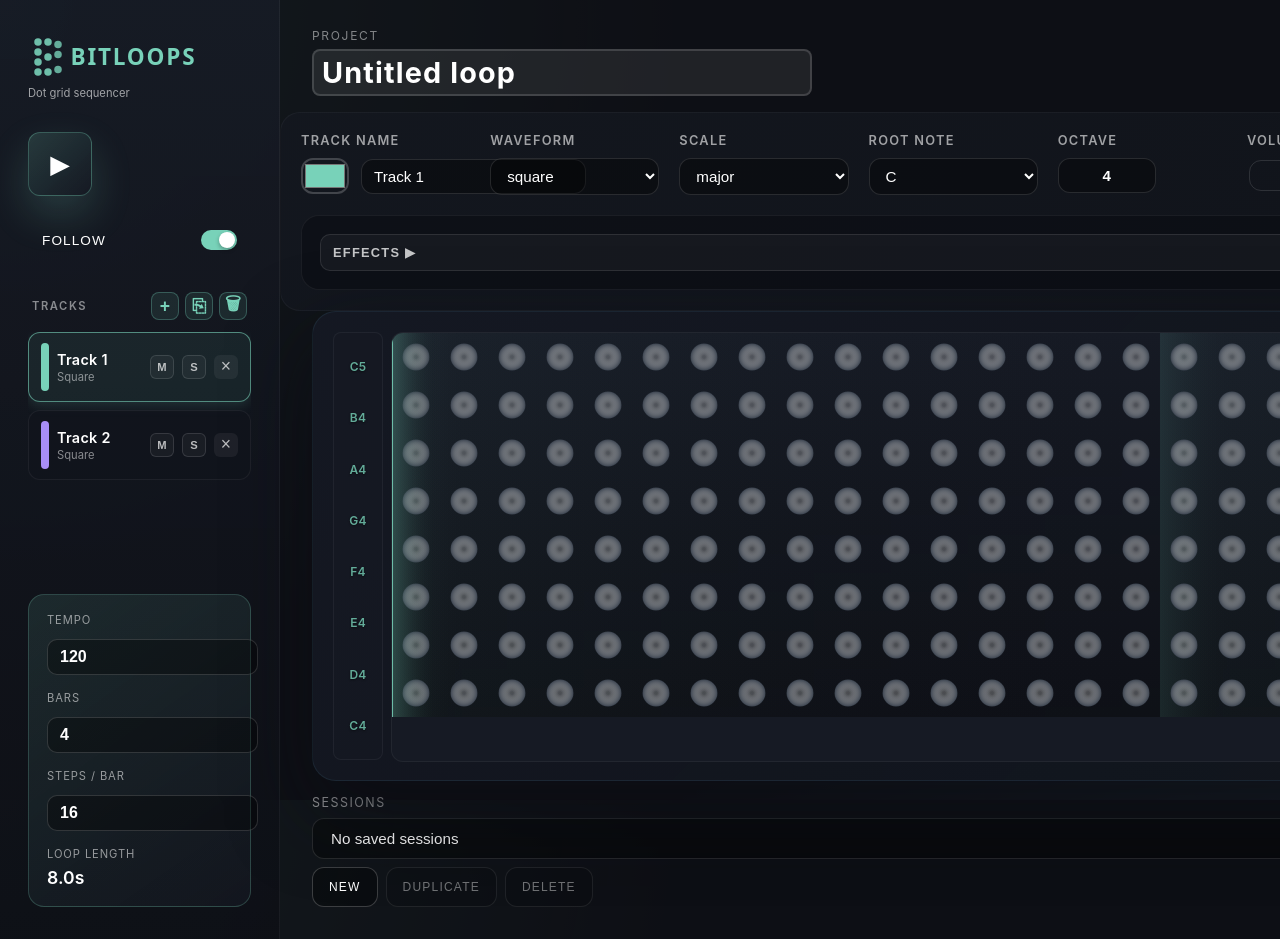
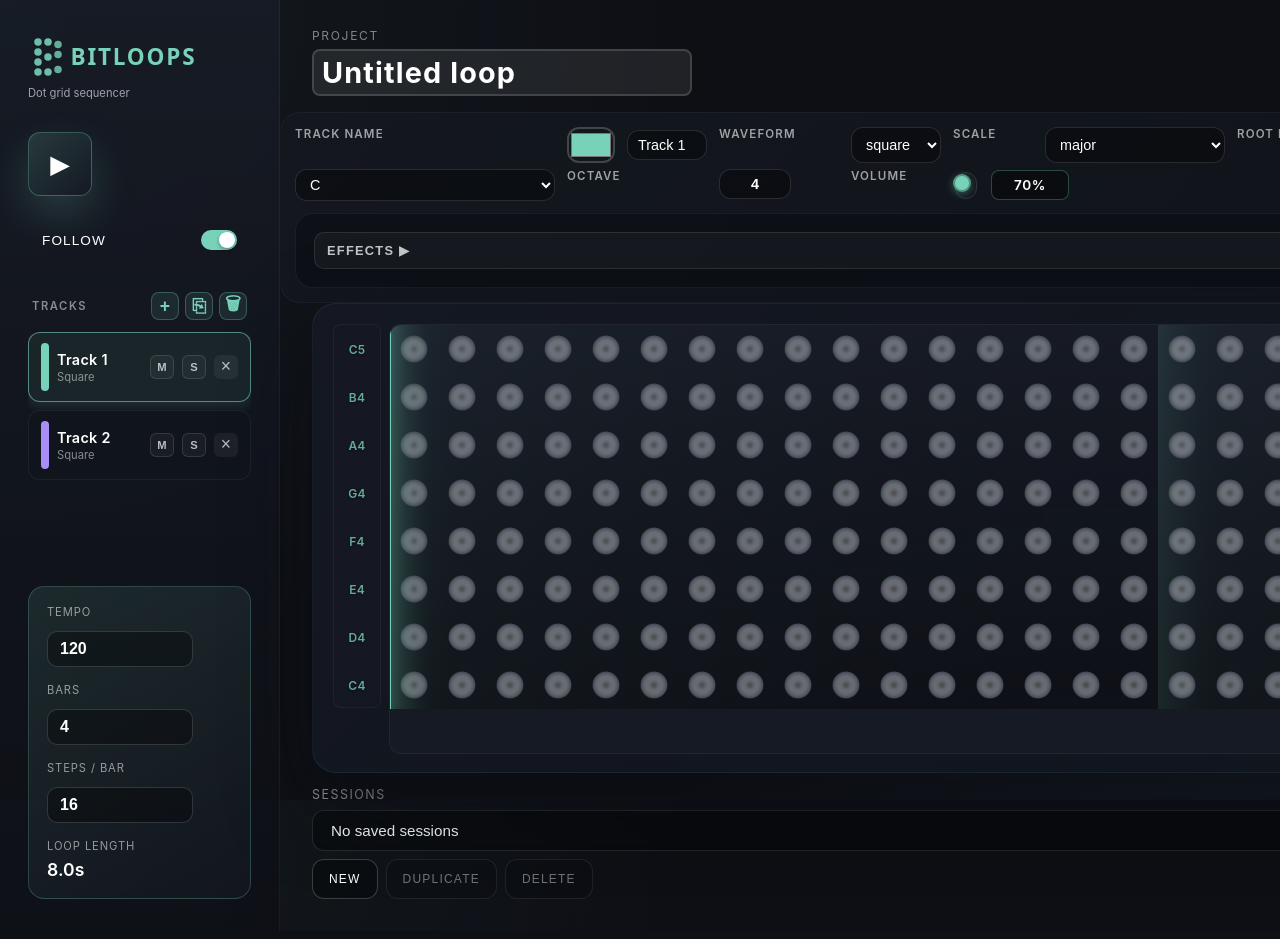
Before and after one commit to Gibson417/Bitloop, a Svelte app in the folder bitloops_app/: page / in a window 1280 px wide. Shown: the top 939 px of the page. Built offline with nearby package versions, Linux system fonts and the light colour scheme.

Commit message:
wip: preserve local bitloops_app changes

```diff
--- a/bitloops_app/src/App.svelte
+++ b/bitloops_app/src/App.svelte
@@ -240,6 +240,9 @@
 
   const handleNoteChange = (event) => {
     const { row, step, value } = event.detail;
+    if (typeof window !== 'undefined' && window?.console?.debug) {
+      console.debug('[NoteChange] received', { row, step, value });
+    }
     project.toggleNote(projectState?.selectedTrack ?? 0, row, step, value);
   };
 
@@ -481,12 +484,27 @@
       }
     };
     boot();
+    const handleKey = (e) => {
+      // Spacebar toggles play/stop but shouldn't scroll the page.
+      if (e.code === 'Space' || e.key === ' ') {
+        // Ignore when focus is on input, textarea, select, or contenteditable
+        const active = document.activeElement;
+        const tag = active?.tagName?.toLowerCase();
+        const editable = active?.isContentEditable;
+        if (tag === 'input' || tag === 'textarea' || tag === 'select' || editable) return;
+        e.preventDefault();
+        // Toggle playback
+        handleTogglePlay();
+      }
+    };
+    window.addEventListener('keydown', handleKey, { passive: false });
     return () => {
       disposed = true;
       stopPlayback();
       if (audioContext) {
         audioContext.close?.();
       }
+      window.removeEventListener('keydown', handleKey);
     };
   });
 
@@ -855,7 +873,8 @@
     font-size: 1rem;
     font-weight: 600;
     appearance: textfield;
-    width: 100%;
+    width: 120px;
+    max-width: 100%;
   }
 
   .stat-input::-webkit-outer-spin-button,
@@ -910,7 +929,7 @@
     font-family: inherit;
     transition: all 0.2s ease;
     width: 100%;
-    max-width: 500px;
+    max-width: 360px;
   }
 
   .project-name-input:hover {
--- a/bitloops_app/src/components/Grid.svelte
+++ b/bitloops_app/src/components/Grid.svelte
@@ -17,6 +17,7 @@ export let stepsPerBar = 16;
 
   let canvas;
   let scroller;
+  let labelsContainer;
   let ctx;
   let layout = { cellSize: 32, width: 0, height: 0, dpr: 1 };
   let pointerActive = false;
@@ -67,6 +68,50 @@ export let stepsPerBar = 16;
     }
     ctx.setTransform(dpr, 0, 0, dpr, 0, 0);
     draw();
+
+    // compute label vertical offset so labels line up with canvas rows
+    if (canvas && labelsContainer) {
+      try {
+        const canvasRect = canvas.getBoundingClientRect();
+        const labelsRect = labelsContainer.getBoundingClientRect();
+        const offset = Math.round(canvasRect.top - labelsRect.top);
+        labelsContainer.style.paddingTop = `${Math.max(0, offset)}px`;
+        // ensure the label background matches the canvas height so boxes fit exactly
+        labelsContainer.style.height = `${height}px`;
+      } catch (e) {
+        // ignore measurement errors
+      }
+    }
+  };
+
+  // Ensure we redraw when notes, playheadStep or playheadProgress change
+  $: if (canvas && ctx) {
+    // reference reactive props so Svelte will re-run this block on change
+    // eslint-disable-next-line no-unused-expressions
+    notes;
+    // eslint-disable-next-line no-unused-expressions
+    playheadStep;
+    // eslint-disable-next-line no-unused-expressions
+    playheadProgress;
+    // When not animating via RAF, ensure immediate redraw on prop updates
+    if (!isPlaying) draw();
+  }
+
+  let rafId = null;
+  const startRaf = () => {
+    if (rafId) return;
+    const loop = () => {
+      draw();
+      rafId = requestAnimationFrame(loop);
+    };
+    rafId = requestAnimationFrame(loop);
+  };
+
+  const stopRaf = () => {
+    if (rafId) {
+      cancelAnimationFrame(rafId);
+      rafId = null;
+    }
   };
 
   const draw = () => {
@@ -219,8 +264,10 @@ export let stepsPerBar = 16;
     }
     const handleWindowResize = () => updateLayout();
     window.addEventListener('resize', handleWindowResize);
+    // ensure we redraw continuously when playing for smooth playhead
     return () => {
       window.removeEventListener('resize', handleWindowResize);
+      stopRaf();
     };
   });
 
@@ -237,6 +284,15 @@ export let stepsPerBar = 16;
 
   $: draw();
 
+  // Start/stop an animation loop when playing to ensure the canvas updates every frame.
+  $: if (isPlaying) {
+    startRaf();
+  } else {
+    stopRaf();
+    // still draw once to render final state
+    draw();
+  }
+
   $: if (follow && isPlaying && scroller) {
     const playheadX = (playheadStep + playheadProgress) * layout.cellSize;
     const center = playheadX - scroller.clientWidth / 2;
@@ -248,9 +304,9 @@ export let stepsPerBar = 16;
 </script>
 
 <div class="grid-container">
-  <div class="note-labels">
+  <div class="note-labels" bind:this={labelsContainer}>
     {#each noteLabels as label, index (index)}
-      <div class="note-label" style="color: {hexToRgba(trackColor, 0.8)};">
+      <div class="note-label" style="color: {hexToRgba(trackColor, 0.8)}; height: {layout.cellSize}px; line-height: {layout.cellSize}px;">
         {label}
       </div>
     {/each}
@@ -265,6 +321,8 @@ export let stepsPerBar = 16;
       on:pointerleave={handlePointerCancel}
       on:pointercancel={handlePointerCancel}
     ></canvas>
+    <!-- DOM playhead overlay for crisp rendering -->
+    <div class="playhead-overlay" aria-hidden="true" style="height: {layout.height}px; left: {(playheadStep + playheadProgress) * layout.cellSize}px"></div>
   </div>
 </div>
 
@@ -274,29 +332,34 @@ export let stepsPerBar = 16;
     width: 100%;
     height: 100%;
     gap: 8px;
+    align-items: flex-start;
   }
 
   .note-labels {
     display: flex;
     flex-direction: column;
-    justify-content: space-around;
+    justify-content: flex-start;
     padding: 8px 0;
     min-width: 48px;
     background: rgba(22, 26, 36, 0.6);
     border-radius: 8px;
     border: 1px solid rgba(255, 255, 255, 0.05);
+    box-sizing: border-box;
+    overflow: hidden;
   }
 
   .note-label {
-    display: flex;
+    display: block;
     align-items: center;
     justify-content: center;
     font-size: 0.75rem;
     font-weight: 600;
     letter-spacing: 0.02em;
     text-align: center;
-    flex: 1;
+    flex: none;
     min-height: 0;
+    padding: 0 6px;
+    box-sizing: border-box;
     text-shadow: 0 1px 2px rgba(0, 0, 0, 0.5);
   }
 
@@ -311,6 +374,17 @@ export let stepsPerBar = 16;
     border: 1px solid rgba(255, 255, 255, 0.05);
   }
 
+  .playhead-overlay {
+    position: absolute;
+    top: 0;
+    width: 2px;
+    background: var(--color-playhead);
+    box-shadow: 0 0 18px rgba(120,210,185,0.25), 0 0 6px rgba(120,210,185,0.18);
+    transform: translateX(-1px);
+    pointer-events: none;
+    z-index: 8;
+  }
+
   .grid-canvas {
     touch-action: none;
     cursor: crosshair;
--- a/bitloops_app/src/components/TrackControls.svelte
+++ b/bitloops_app/src/components/TrackControls.svelte
@@ -268,20 +268,36 @@
 <style>
   .track-controls {
     display: grid;
-    grid-template-columns: repeat(auto-fit, minmax(160px, 1fr));
-    gap: 20px;
-    padding: 20px;
+    /* explicit columns: name/color | waveform | scale | root | octave | volume | effects */
+    grid-template-columns: 260px 140px 120px 90px 80px 180px 120px;
+    grid-template-rows: auto auto;
+    gap: 6px 12px; /* row-gap, column-gap */
+    padding: 14px;
     border-radius: 20px;
     background: linear-gradient(130deg, rgba(20, 24, 32, 0.95), rgba(14, 16, 22, 0.92));
     border: 1px solid rgba(255, 255, 255, 0.04);
   }
 
   .control {
-    display: flex;
-    flex-direction: column;
-    gap: 10px;
+    /* collapse wrapper so its children are placed directly into the parent grid
+       (label, then control field) — this allows labels to align in the top row */
+    display: contents;
+  }
+
+  .control > label {
+    display: block;
+    color: rgba(255, 255, 255, 0.75);
+    text-transform: uppercase;
+    font-size: 0.72rem;
+    letter-spacing: 0.08em;
+    font-weight: 600;
+    margin-bottom: 6px;
+  }
+
+  .control-field {
+    display: block;
     color: #fff;
-    font-size: 0.8rem;
+    font-size: 0.9rem;
   }
 
   .control label {
@@ -299,6 +315,17 @@
 
   .name-color-group input[type='text'] {
     flex: 1;
+    min-width: 0;
+    box-sizing: border-box;
+    width: 100%;
+  }
+
+  /* Make selects and text inputs take full width in single-column layout */
+  select,
+  input[type='number'],
+  input[type='text'] {
+    width: 100%;
+    box-sizing: border-box;
   }
 
   .name-color-group input[type='color'] {
@@ -319,13 +346,18 @@
   select,
   input[type='number'],
   input[type='range'],
-  input[type='text'] {
+  input[type='text'],
+  select,
+  input[type='number'],
+  input[type='range'] {
     background: rgba(0, 0, 0, 0.35);
     color: #fff;
     border-radius: 12px;
     border: 1px solid rgba(255, 255, 255, 0.12);
-    padding: 8px 12px;
-    font-size: 0.95rem;
+    padding: 6px 10px;
+    font-size: 0.9rem;
+    width: 100%;
+    box-sizing: border-box;
   }
 
   select:focus,
@@ -449,14 +481,27 @@
   }
 
   .effect-card {
+    /* keep effect card as a block so it can span the entire grid */
+    display: block;
     grid-column: 1 / -1;
-    display: flex;
-    flex-direction: column;
-    gap: 14px;
+    margin-top: 6px;
     padding: 18px;
     border-radius: 18px;
     background: rgba(9, 11, 16, 0.5);
     border: 1px solid rgba(255, 255, 255, 0.06);
+  }
+
+  /* Responsive: stack columns on narrower viewports */
+  @media (max-width: 980px) {
+    .track-controls {
+      grid-template-columns: repeat(3, 1fr);
+    }
+  }
+
+  @media (max-width: 640px) {
+    .track-controls {
+      grid-template-columns: 1fr;
+    }
   }
 
   .effect-toggle {
```
Also changed, not shown: 2 other files (tests, documents, lock files or other folders).
